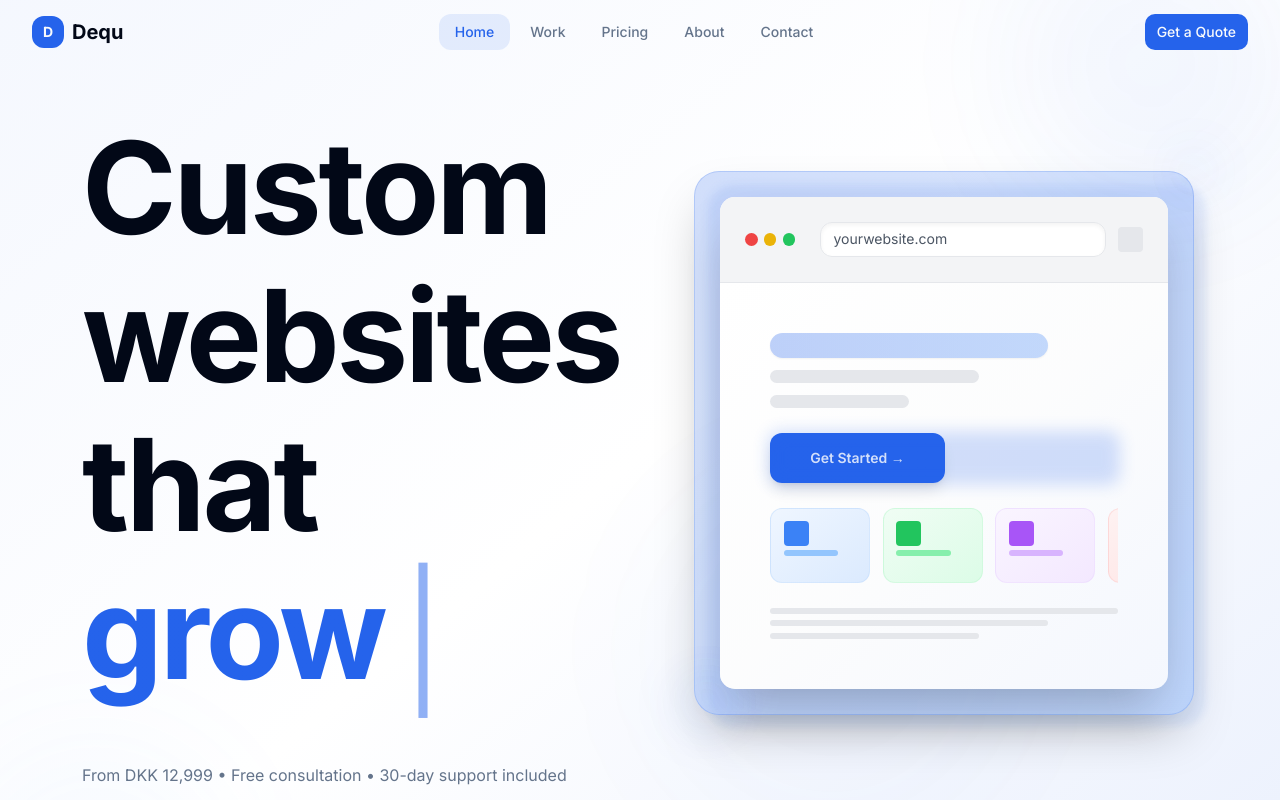
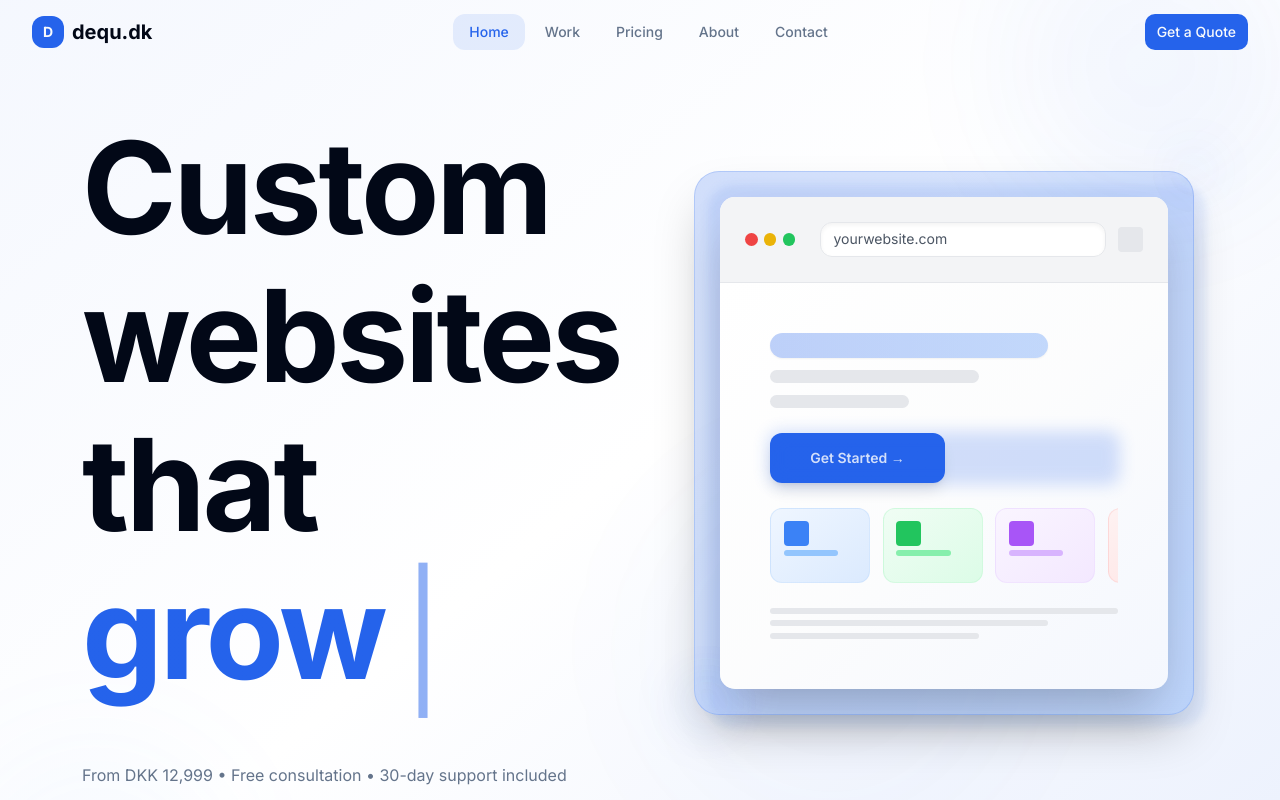
Before and after one commit to henrikbm20/portfolio-website, a React (Vite) app: page / in a window 1280 px wide. Shown: the top 800 px of the page. Built offline with nearby package versions, Linux system fonts and the light colour scheme.

Commit message:
changed to dequ.dk

```diff
--- a/src/components/layout/Navbar.tsx
+++ b/src/components/layout/Navbar.tsx
@@ -40,7 +40,7 @@ export function Navbar() {
             <div className="w-8 h-8 bg-primary rounded-lg flex items-center justify-center">
               <span className="text-primary-foreground font-bold text-sm">D</span>
             </div>
-            <span className="font-bold text-xl">Dequ</span>
+            <span className="font-bold text-xl">dequ.dk</span>
           </Link>
 
           {/* Desktop Navigation */}
```
